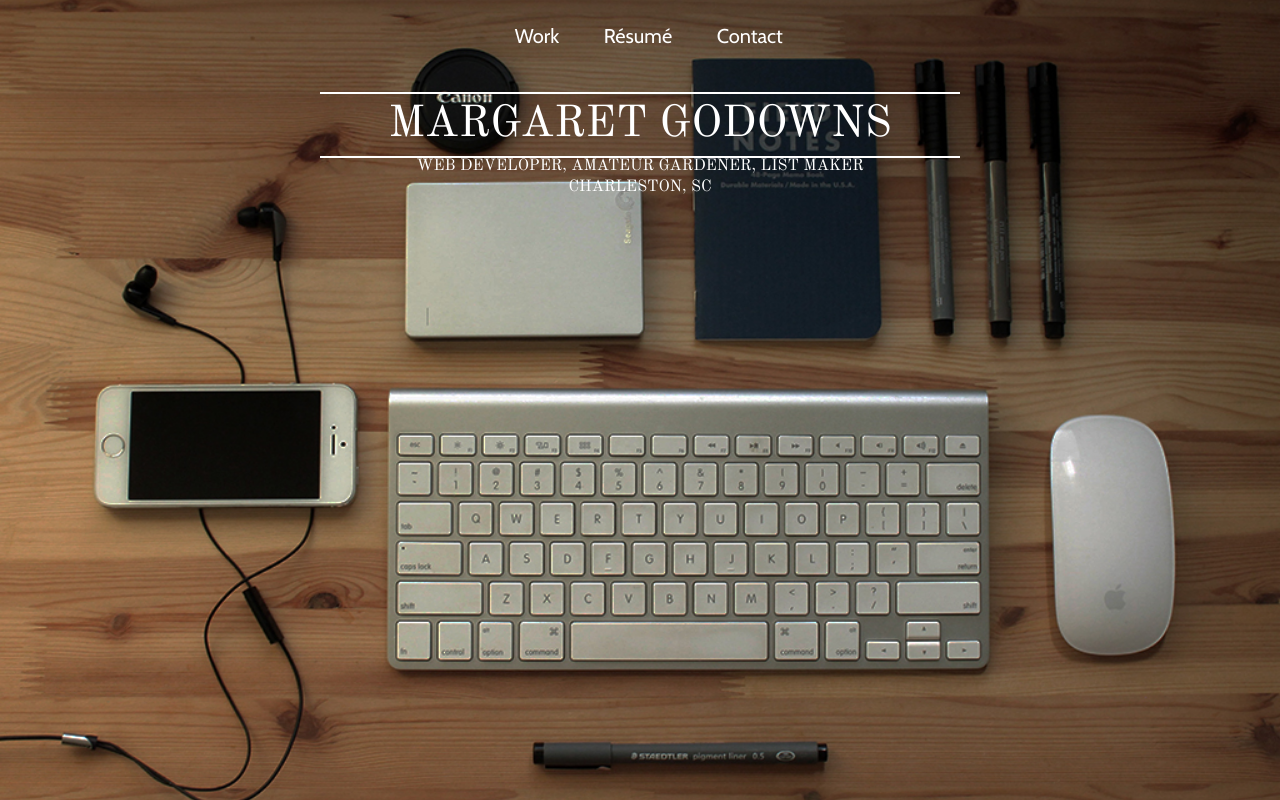
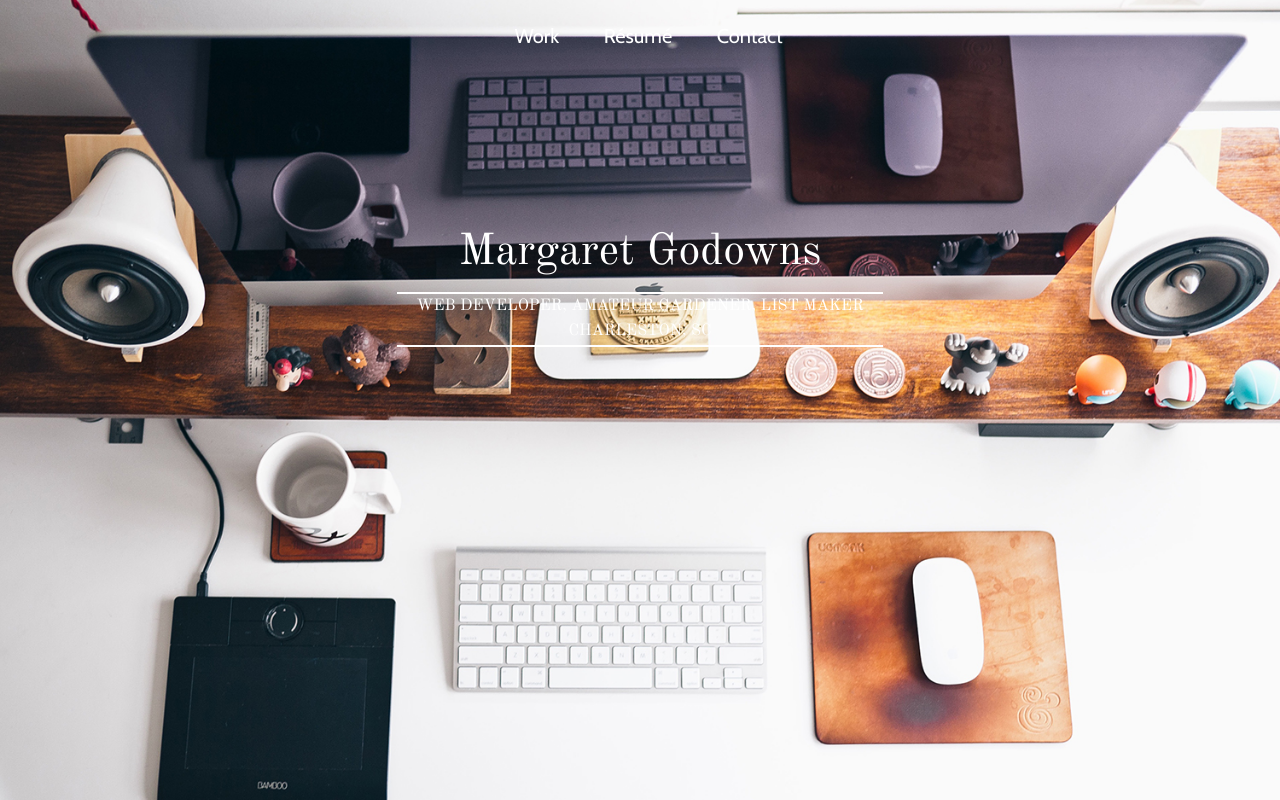
Before and after one commit to margaretgodowns/portfolio-2015, a website: page index.html in a window 1280 px wide. Drawn offline with nearby package versions, Linux system fonts and the light colour scheme.

Commit message:
updated background image

```diff
--- a/index.html
+++ b/index.html
@@ -19,8 +19,10 @@
    	</nav>
     <header>
 	   <h1>Margaret Godowns</h1>
-	   <p>Web Developer, Amateur Gardener, List Maker<p>
-	   <p>Charleston, SC</p>
+	   <div>
+		   <p>Web Developer, Amateur Gardener, List Maker</p>
+		   <p>Charleston, SC</p>
+	   </div>
     </header>
 
     <script src="bower_components/jquery/dist/jquery.min.js"></script>
--- a/scss/app.scss
+++ b/scss/app.scss
@@ -6,7 +6,7 @@ $secondary-font: 'Old Standard TT', serif;
 
 body {
 
-	background-image: url(../images/fieldnotes.jpg);
+	background-image: url(../images/background-3.jpg);
 	background-position: center center;
 	background-attachment: fixed;
 	background-repeat: no-repeat;
@@ -41,26 +41,27 @@ body {
 
 			text-align: center;
 			margin: auto;
-			width: 50%;
+			margin-top: 150px;
+			width: 38%;
 
 			h1, p {
 
 				font-family: $secondary-font;
 				color: white;
-				text-transform: uppercase;
-
-			}
-
-			h1 {
-
-				border-top: 2px solid white;
-				border-bottom: 2px solid white;
 
 			}
 
 			p {
 
-				line-height: 1px;
+				text-transform: uppercase;
+				margin: 0px;
+
+			}
+
+			div {
+
+				border-top: 2px solid white;
+				border-bottom: 2px solid white;
 
 			}
 
```
Also changed, not shown: images/background-3.jpg (added), images/fieldnotes-2.jpg (added), stylesheets/app.css, 1 other file.
